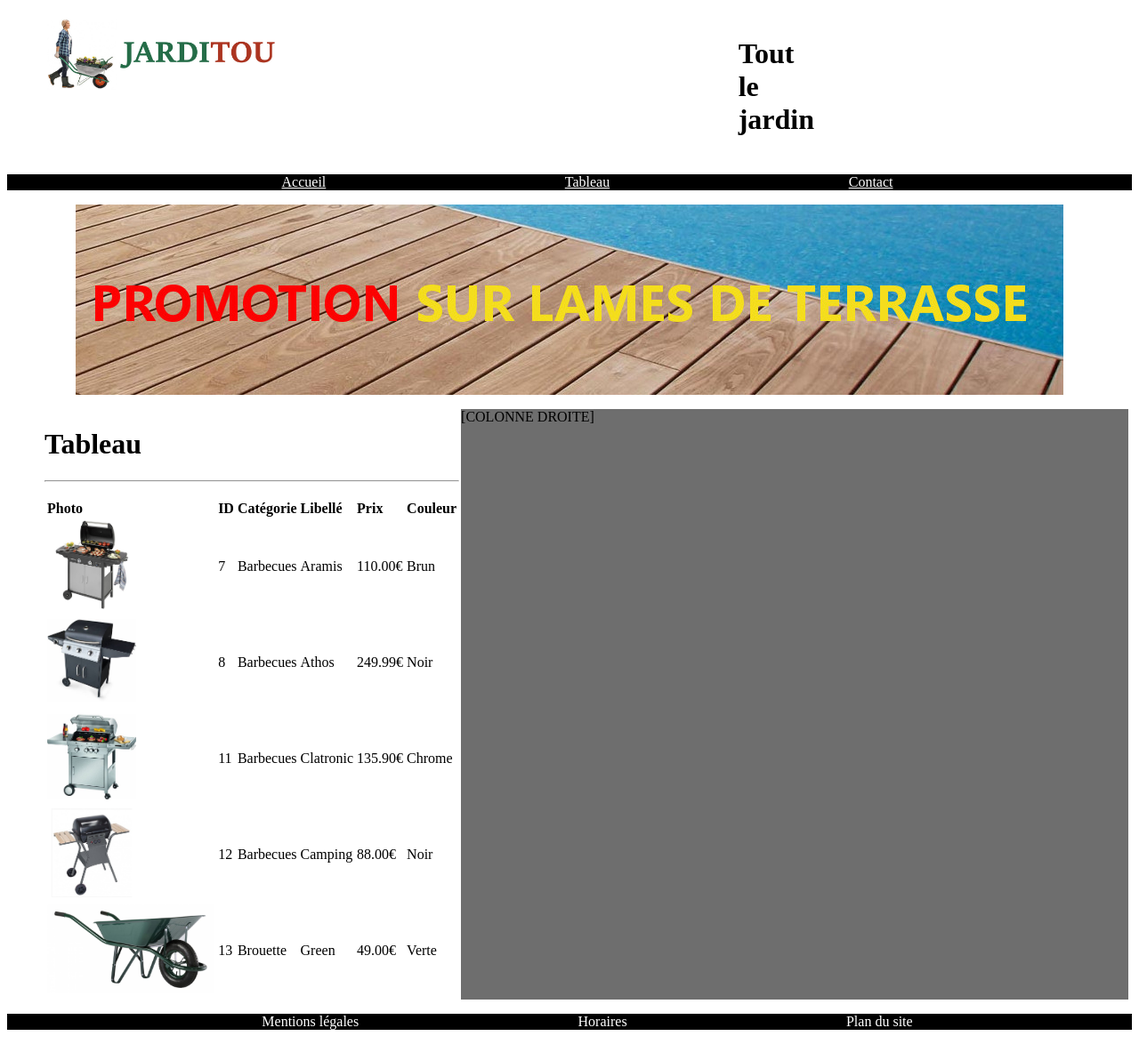
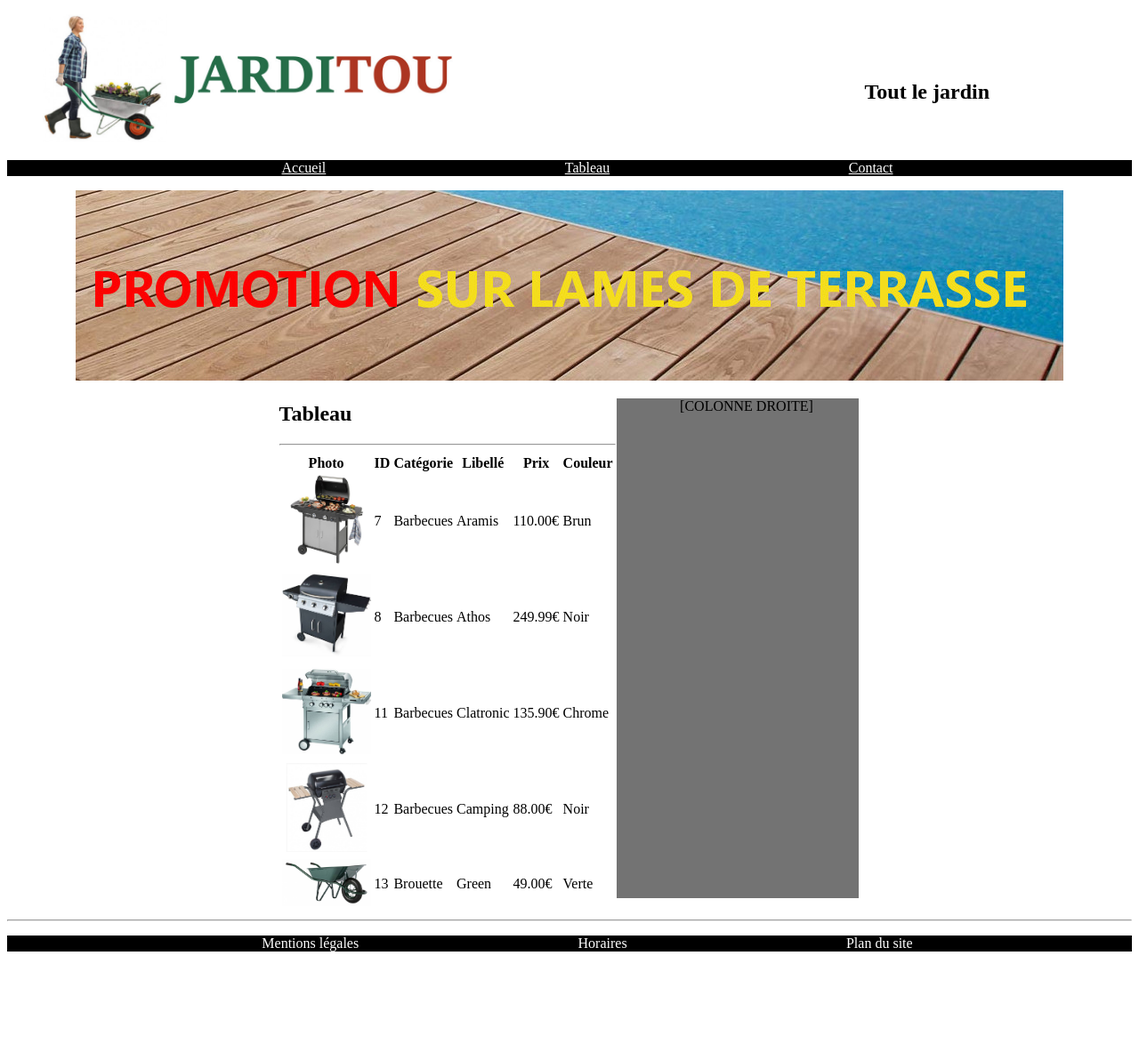
Before and after one commit to BoyerHenri/TB20221, a PHP site: page /tableau.html in a window 1280 px wide. Shown: the whole page at 89% size. After the commit the page ends 1070 px from the top, so only its background shows below. Run offline with PHP 8.4, Linux system fonts and the light colour scheme.

Commit message:
Corrections CSS.

```diff
--- a/JardiToutEVAL_CSS/assets/css/MainStyle.css
+++ /dev/null
@@ -1,37 +0,0 @@
-/*Header*/
-.Bann-containner{
-    display: flex;
-    justify-content: flex-start;
-    list-style-type : none;
-}
-.Bann-Item{
-    padding: 5px;
-    font-weight: bold;
-    margin-right: 500px;
-    font-size: 1em;
-}
-.MainBann {
-    display: flex;
-    justify-content: center;
-}
-/*Contenu et articles*/
-.BodyContain{
-    display: flex;
-    flex-direction: row;
-    list-style-type : none;
-    justify-content: space-evenly;
-}
-.RightC {
-    background-color: rgb(110, 110, 110);
-    width: 750px;
-}
-/* Liens et menus */
-a {
-    color: rgb(255, 255, 255);
-}
-
-.NavMenu {
-	display: flex;
-    background-color: black;
-    justify-content: space-evenly;
-}
--- a/JardiToutEVAL_CSS/assets/css/styleCorrections.css
+++ b/JardiToutEVAL_CSS/assets/css/styleCorrections.css
@@ -2,27 +2,6 @@
 html {
     font-size: 100%;
 }
-/* Affichage pas mobile */
-/*
-@media screen and (max-width: 576px) {
-    h1
-    {
-        font-size : 4em;
-    }
-}
-@media screen and (max-width: 768px) {
-    h1
-    {
-        font-size : 2em;
-    }
-}
-@media screen and (max-width: 992px) {
-    h1
-    {
-        font-size : 1em;
-    }
-}
-*/
 
 img {
      max-width: 100%;
@@ -44,6 +23,8 @@ img {
 .Promo-containner {
     display: flex;
     justify-content: center;
+    max-width: 100%;
+    max-height: auto;
 }
 
 .MainBann {
@@ -81,14 +62,18 @@ ul {
     list-style-type : none;
 }
 
+#tableau_contain {
+    overflow-x: auto;
+}
+
+.image_produit {
+    width: 100px;
+}
 /*Affichage mobile*/
 @media screen and (max-width: 768px) {
-    body {
+    html {
         font-size: 0.65rem;
     }
-    /*h2 {
-        font-size: 1rem;
-    } */
     .NavMenu {
         display: block;
         background-color: black;
--- a/JardiToutEVAL_CSS/index.html
+++ b/JardiToutEVAL_CSS/index.html
@@ -8,10 +8,11 @@
     <title>Jarditou</title>
 </head>
 <body>
-	<!-- Haut de page -->
+	<header>
+		<!-- Haut de page -->
 		<ul class="Bann-containner">
 			<li class="Bann-Item"><img src="src/img/jarditou_logo.jpg" alt="Logo JARDITOU" title="Logo JARDITOU" height="80"></li>
-			<li class="Bann-Item" style="text-align:center";><h2><br><br>Tout le jardin</h2></li>
+			<li class="Bann-Item" style="text-align:center;"><h2><br><br>Tout le jardin</h2></li>
 	    </ul>
 		<nav class="menu">
 			<ul class="NavMenu">
--- a/JardiToutEVAL_CSS/tableau.html
+++ b/JardiToutEVAL_CSS/tableau.html
@@ -4,14 +4,15 @@
 	<meta charset="UTF-8">
 	<meta http-equiv="X-UA-Compatible" content="IE=edge">
 	<meta name="viewport" content="width=device-width, initial-scale=1.0">
-	<link rel="stylesheet" href="assets/css/MainStyle.css">
+	<link rel="stylesheet" href="assets/css/styleCorrections.css">
 	<title>Tableau Jarditou</title>
 </head>
 <body>
+	<header>
 		<!-- Haut de page -->
 		<ul class="Bann-containner">
 			<li class="Bann-Item"><img src="src/img/jarditou_logo.jpg" alt="Logo JARDITOU" title="Logo JARDITOU" height="80"></li>
-		<li class="Bann-Item"><h1>Tout le jardin</h1></li>
+			<li class="Bann-Item" style="text-align:center;"><h2><br><br>Tout le jardin</h2></li>
 		</ul>
 		<nav class="menu">
 		<ul class="NavMenu">
@@ -20,31 +21,32 @@
 			<li><a href="formulaire.html">Contact</a></li>
 		</ul>
 		</nav>
+		<div class="Promo-containner">
 			<div class="MainBann">
-		<img src="src/img/promotion.jpg" alt="Promotion lames de terrasse" title="Promotion lames de terrasse" >
+			<img src="src/img/promotion.jpg" alt="Promotion lames de terrasse" title="Promotion lames de terrasse">
+			</div>
 		</div>
 	</header>
 	<!-- Contenu -->
-	<ul class="BodyContain">
-		<li class="BodyContain-item">
+	<div class="BodyContain">
+		<section class="BodyContain-item">
 			<h1>Tableau</h1>
 			<hr>
+			<div id="tableau_contain">
 				<table>
 					<thead>
 						<tr>
-						<h3>
 								<th>Photo</th>
 								<th>ID</th>
 								<th>Catégorie</th>
 								<th>Libellé</th>
 								<th>Prix</th>
 								<th>Couleur</th>
-						</h3>
 						</tr>
 					</thead>
 					<tbody>
 						<tr>
-						<td><img src="src/img/7.jpg" alt="Barbecues" title="Barbecues" height="100" ></td>
+							<td><img src="src/img/7.jpg" alt="Barbecues" title="Barbecues" class="image_produit"></td>
 							<td>7</td>
 							<td>Barbecues</td>
 							<td>Aramis</td>
@@ -52,7 +54,7 @@
 							<td>Brun</td>
 						</tr>
 						<tr>
-						<td><img src="src/img/8.jpg" alt="Barbecues" title="Barbecues" height="100" ></td>
+							<td><img src="src/img/8.jpg" alt="Barbecues" title="Barbecues" class="image_produit"></td>
 							<td>8</td>
 							<td>Barbecues</td>
 							<td>Athos</td>
@@ -60,7 +62,7 @@
 							<td>Noir</td>
 						</tr>
 						<tr>
-						<td><img src="src/img/11.jpg" alt="Barbecues" title="Barbecues" height="100" ></td>
+							<td><img src="src/img/11.jpg" alt="Barbecues" title="Barbecues" class="image_produit"></td>
 							<td>11</td>
 							<td>Barbecues</td>
 							<td>Clatronic</td>
@@ -68,7 +70,7 @@
 							<td>Chrome</td>
 						</tr>
 						<tr>
-						<td><img src="src/img/12.jpg" alt="Barbecues" title="Barbecues" height="100" ></td>
+							<td><img src="src/img/12.jpg" alt="Barbecues" title="Barbecues" class="image_produit"></td>
 							<td>12</td>
 							<td>Barbecues</td>
 							<td>Camping</td>
@@ -76,7 +78,7 @@
 							<td>Noir</td>
 						</tr>
 						<tr>
-						<td><img src="src/img/13.jpg" alt="Barbecues" title="Barbecues" height="100" ></td>
+							<td><img src="src/img/13.jpg" alt="Barbecues" title="Barbecues" class="image_produit"></td>
 							<td>13</td>
 							<td>Brouette</td>
 							<td>Green</td>
@@ -85,11 +87,13 @@
 						</tr>
 					</tbody>
 				</table>
-		</li>
-		<li class="RightC">
+			</div>
+		</section>
+		<aside class="RightC">
 			[COLONNE DROITE]
-		<li>
-	</ul>
+		</aside>
+	</div>
+	<hr>
 	<!-- Pied de Page-->
 	<footer>
 		<nav class="menu">
```
Also changed, not shown: JardiToutEVAL_CSS/formulaire.html (+18 -16 lines). Lines whose indentation alone changed are shown as unchanged.
